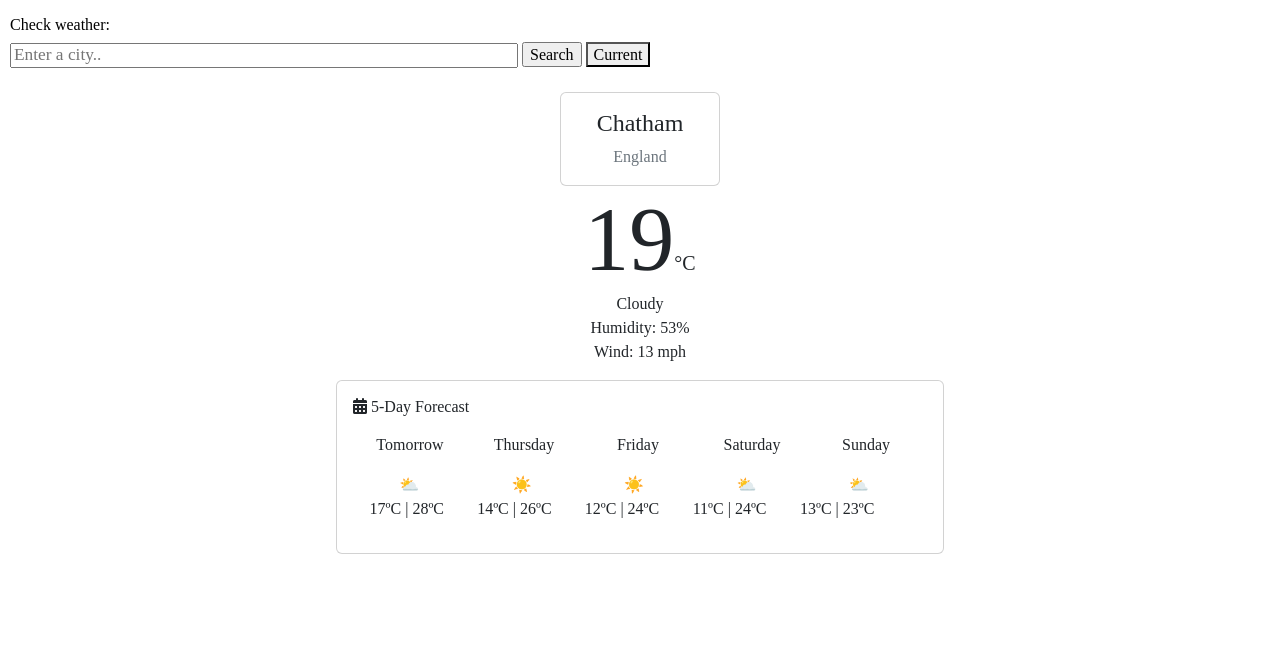
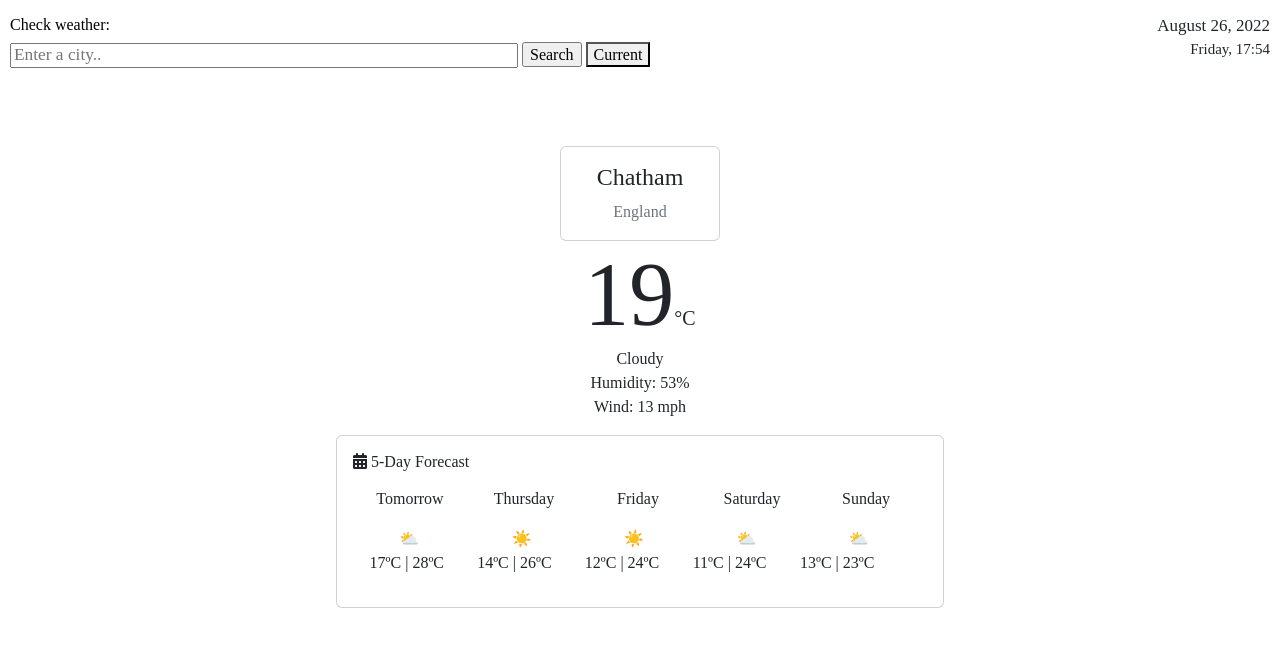
Before and after one commit to solacce/first-project, a plain HTML site: page index.html in a window 1280 px wide. Drawn offline with nearby package versions, Linux system fonts and the light colour scheme; no server answers.

Commit message:
Updated JS

```diff
--- a/index.js
+++ b/index.js
@@ -1,4 +1,9 @@
 function info(time) {
+  let now = new Date();
+
+  let h2 = document.querySelector("h2");
+  let h3 = document.querySelector("h3");
+
   let date = now.getDate();
   let hours = now.getHours();
   let minutes = now.getMinutes();
```
Also changed, not shown: index.html (+0 -1 lines).
